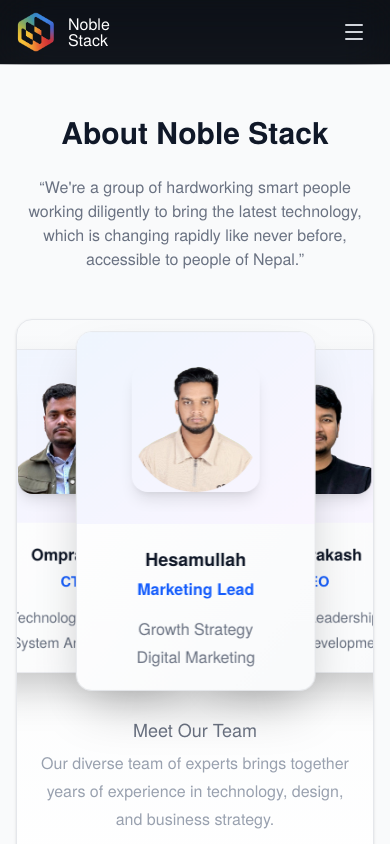
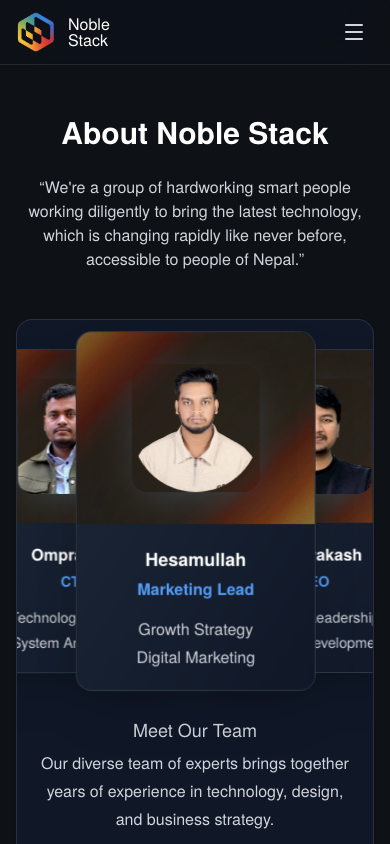
Before and after one commit to om202/NobleStack, a Next.js app: page /About in a window 390 px wide. Shown: the top 844 px of the page. Built offline with nearby package versions, Linux system fonts and the light colour scheme.

Commit message:
about page

```diff
--- a/src/app/About/page.tsx
+++ b/src/app/About/page.tsx
@@ -97,15 +97,15 @@ export default function About() {
   return (
     <>
       {/* Hero Section */}
-      <section className="py-12 px-4 min-h-screen bg-gray-50">
+      <section className="py-12 px-4 min-h-screen bg-noble-dark">
         <div className="max-w-6xl mx-auto">
           {/* Header */}
           <div className="text-center mb-12">
-            <h1 className="text-3xl md:text-4xl lg:text-5xl font-bold mb-6 leading-tight text-gray-900">
+            <h1 className="text-3xl md:text-4xl lg:text-5xl font-bold mb-6 leading-tight text-main-theme">
               About Noble Stack
             </h1>
 
-            <blockquote className="text-base sm:text-lg text-gray-500 mb-8 max-w-3xl mx-auto">
+            <blockquote className="text-base sm:text-lg text-muted-theme mb-8 max-w-3xl mx-auto">
               &ldquo;We&apos;re a group of hardworking smart people working
               diligently to bring the latest technology, which is changing
               rapidly like never before, accessible to people of Nepal.&rdquo;
@@ -120,10 +120,10 @@ export default function About() {
           {/* Our Story Section */}
           <div className="max-w-3xl mx-auto mb-16 space-y-8">
             <div className="space-y-4">
-              <h2 className="text-4xl font-bold text-gray-900 leading-tight">
+              <h2 className="text-4xl font-bold text-main-theme leading-tight">
                 Built in Nepal. Connected Through the USA.
               </h2>
-              <h3 className="text-xl text-gray-700 font-medium">
+              <h3 className="text-xl text-muted-theme font-medium">
                 Noble Stack’s global model for modern software execution.
               </h3>
             </div>
@@ -137,7 +137,7 @@ export default function About() {
               />
             </div>
 
-            <div className="space-y-6 text-lg text-gray-800 leading-relaxed">
+            <div className="space-y-6 text-lg text-muted-theme leading-relaxed">
               <p>We combine Nepal’s elite engineering talent with US market access to deliver AI first, end‑to‑end product development.</p>
               <ul className="list-disc pl-6 space-y-2">
                 <li>Two‑Hub Model: Engineering in Nepal, market access in the USA.</li>
@@ -146,9 +146,9 @@ export default function About() {
                 <li>Full‑cycle delivery from concept to deployment.</li>
               </ul>
 
-              <hr className="border-gray-200 my-8" />
+              <hr className="border-theme my-8" />
 
-              <h2 className="text-2xl font-bold text-gray-900">AI First by Default</h2>
+              <h2 className="text-2xl font-bold text-main-theme">AI First by Default</h2>
 
               <p>
                 We don’t add AI later. We design for it from day one.
@@ -157,7 +157,7 @@ export default function About() {
               <p>At Noble Stack, AI isn’t an integration or an enhancement: it’s the foundation. Every product is architected with an AI-first approach, where intelligence drives the core workflows, decisions, and scale from the start.</p>
 
               <p>We build systems where automation, learning, and decision-making are primary goals - not secondary features.</p>
-              <h3 className="text-xl font-bold text-gray-900 mt-6">Modern Web Infrastructure</h3>
+              <h3 className="text-xl font-bold text-main-theme mt-6">Modern Web Infrastructure</h3>
 
               <p>The frontend is not just a UI layer. It is core infrastructure.</p>
 
@@ -165,7 +165,7 @@ export default function About() {
 
               <p>We design and engineer interfaces that scale, perform under real-world conditions, and evolve without costly rewrites.</p>
 
-              <h3 className="text-xl font-bold text-gray-900 mt-6">AI Agents & Automation</h3>
+              <h3 className="text-xl font-bold text-main-theme mt-6">AI Agents & Automation</h3>
 
               <p>We build autonomous AI agents that take action, not just respond.</p>
 
@@ -179,9 +179,9 @@ export default function About() {
 
               <p>These systems do not just respond. They execute.</p>
 
-              <hr className="border-gray-200 my-8" />
+              <hr className="border-theme my-8" />
 
-              <h2 className="text-2xl font-bold text-gray-900">We Build Before We Sell</h2>
+              <h2 className="text-2xl font-bold text-main-theme">We Build Before We Sell</h2>
 
               <p><strong>Our credibility comes from shipping.</strong></p>
 
@@ -198,9 +198,9 @@ export default function About() {
               <p>We do not experiment on client projects. We bring systems that are already built, tested, and shipped.</p>
 
 
-              <hr className="border-gray-200 my-8" />
+              <hr className="border-theme my-8" />
 
-              <h2 className="text-2xl font-bold text-gray-900">From Concept to Deployed Software</h2>
+              <h2 className="text-2xl font-bold text-main-theme">From Concept to Deployed Software</h2>
 
               <p>Our role is simple. We turn ideas into reliable, scalable software without unnecessary friction.</p>
 
@@ -214,9 +214,9 @@ export default function About() {
               </ol>
 
 
-              <hr className="border-gray-200 my-8" />
+              <hr className="border-theme my-8" />
 
-              <h2 className="text-2xl font-bold text-gray-900">Let&apos;s Build</h2>
+              <h2 className="text-2xl font-bold text-main-theme">Let&apos;s Build</h2>
 
               <p>If you&apos;re looking for a team that combines:</p>
 
@@ -230,8 +230,8 @@ export default function About() {
             </div>
           </div>
 
-          {/* Values Section */
-            <h2 className="text-2xl font-bold text-gray-900 mb-4">Our Values</h2>}
+          {/* Values Section */}
+          <h2 className="text-2xl font-bold text-main-theme mb-4">Our Values</h2>
           <div className="grid grid-cols-1 md:grid-cols-2 lg:grid-cols-3 gap-6 mb-8">
             {companyValues.map((val) => (
               <ServiceCard
@@ -244,7 +244,7 @@ export default function About() {
           </div>
 
           {/* CTA Section */}
-          <div className="bg-white rounded-2xl p-6 sm:p-8 shadow-sm border border-gray-200 text-center">
+          <div className="bg-gray-900 rounded-2xl p-6 sm:p-8 shadow-sm border border-theme text-center">
             <div className="flex items-center justify-center gap-2 mb-6">
               <Star className="w-6 h-6 text-yellow-400 fill-current" />
               <Star className="w-6 h-6 text-yellow-400 fill-current" />
@@ -253,10 +253,10 @@ export default function About() {
               <Star className="w-6 h-6 text-yellow-400 fill-current" />
             </div>
 
-            <h3 className="text-2xl sm:text-3xl md:text-4xl font-bold mb-4 text-gray-900">
+            <h3 className="text-2xl sm:text-3xl md:text-4xl font-bold mb-4 text-main-theme">
               Lets get your work done!
             </h3>
-            <p className="text-base sm:text-lg text-gray-600 mb-8 max-w-2xl mx-auto">
+            <p className="text-base sm:text-lg text-muted-theme mb-8 max-w-2xl mx-auto">
               Let&apos;s collaborate to bring your vision to life. Our team is
               excited to discuss your project and explore how we can help you
               achieve your goals.
--- a/src/components/AlbumArtTeam.tsx
+++ b/src/components/AlbumArtTeam.tsx
@@ -14,8 +14,8 @@ interface TeamMember {
 }
 
 const PlaceholderAvatar = ({ className }: { className?: string }) => (
-  <div className={`w-full h-full bg-gray-50 flex items-center justify-center ${className}`}>
-    <User className="w-16 h-16 md:w-20 md:h-20 lg:w-24 lg:h-24 text-gray-400" />
+  <div className={`w-full h-full bg-gray-600 flex items-center justify-center ${className}`}>
+    <User className="w-16 h-16 md:w-20 md:h-20 lg:w-24 lg:h-24 text-gray-500" />
   </div>
 );
 
@@ -84,7 +84,7 @@ export default function AlbumArtTeam({
   };
 
   return (
-    <div className="bg-gradient-to-b from-gray-50 to-white rounded-2xl p-4 md:p-6 shadow-sm border border-gray-200 overflow-hidden">
+    <div className="bg-gray-900 rounded-2xl p-4 md:p-6 shadow-sm border border-theme overflow-hidden">
       <div className="relative h-[350px] md:h-[420px] lg:h-[480px]">
         <div className="absolute inset-0 flex items-center justify-center">
           {teamMembers.map((member, index) => (
@@ -93,10 +93,17 @@ export default function AlbumArtTeam({
               className="absolute transition-all duration-1000 ease-in-out transform-gpu will-change-transform"
               style={getCardStyle(index)}
             >
-              <div className="w-60 h-90 md:w-72 md:h-[420px] lg:w-80 lg:h-[460px] bg-gradient-to-br from-white to-gray-50 rounded-2xl shadow-2xl border border-gray-200 overflow-hidden transform-gpu">
+              <div className="w-60 h-90 md:w-72 md:h-[420px] lg:w-80 lg:h-[460px] bg-gradient-to-br from-gray-800 to-gray-900 rounded-2xl shadow-2xl border border-theme overflow-hidden transform-gpu">
                 {/* Image Section */}
-                <div className="h-48 md:h-56 lg:h-64 bg-gradient-to-br from-blue-50 to-purple-50 flex items-center justify-center p-6">
-                  <div className="w-32 h-32 md:w-40 md:h-40 lg:w-44 lg:h-44 rounded-2xl overflow-hidden shadow-lg">
+                <div className="relative h-48 md:h-56 lg:h-64 hero-gradient-bg flex items-center justify-center p-6 overflow-hidden">
+                  {/* Decorative Blur Elements */}
+                  <div className="hero-gradient-blur-blue"></div>
+                  <div className="hero-gradient-blur-green"></div>
+                  <div className="hero-gradient-blur-orange"></div>
+                  <div className="hero-gradient-blur-amber"></div>
+
+                  {/* Image container with relative positioning to appear above gradient */}
+                  <div className="relative z-10 w-32 h-32 md:w-40 md:h-40 lg:w-44 lg:h-44 rounded-2xl overflow-hidden shadow-[0_10px_40px_-10px_rgba(75,85,99,0.8)]">
                     {shouldShowPlaceholder(member.image, index) ? (
                       <PlaceholderAvatar />
                     ) : (
@@ -114,13 +121,13 @@ export default function AlbumArtTeam({
 
                 {/* Info Section */}
                 <div className="p-6 md:p-8 text-center transform-gpu">
-                  <h3 className="text-lg md:text-xl lg:text-2xl font-bold text-gray-900 mb-1 md:mb-2 transform-gpu">
+                  <h3 className="text-lg md:text-xl lg:text-2xl font-bold text-main-theme mb-1 md:mb-2 transform-gpu">
                     {member.name}
                   </h3>
-                  <p className="text-blue-600 font-semibold text-base md:text-lg mb-3 md:mb-4 transform-gpu">
+                  <p className="text-nobleblue-400 font-semibold text-base md:text-lg mb-3 md:mb-4 transform-gpu">
                     {member.role}
                   </p>
-                  <p className="text-gray-500 text-base md:text-lg whitespace-pre-line leading-relaxed mb-4 transform-gpu">
+                  <p className="text-muted-theme text-base md:text-lg whitespace-pre-line leading-relaxed mb-4 transform-gpu">
                     {member.expertise}
                   </p>
                 </div>
@@ -131,10 +138,10 @@ export default function AlbumArtTeam({
       </div>
 
       <div className="text-center mt-8">
-        <h3 className="text-lg font-medium text-gray-500 mb-2">
+        <h3 className="text-lg font-medium text-muted-theme mb-2">
           Meet Our Team
         </h3>
-        <p className="text-base text-gray-400 max-w-xl mx-auto">
+        <p className="text-base text-muted-theme max-w-xl mx-auto">
           Our diverse team of experts brings together years of experience in
           technology, design, and business strategy.
         </p>
```
